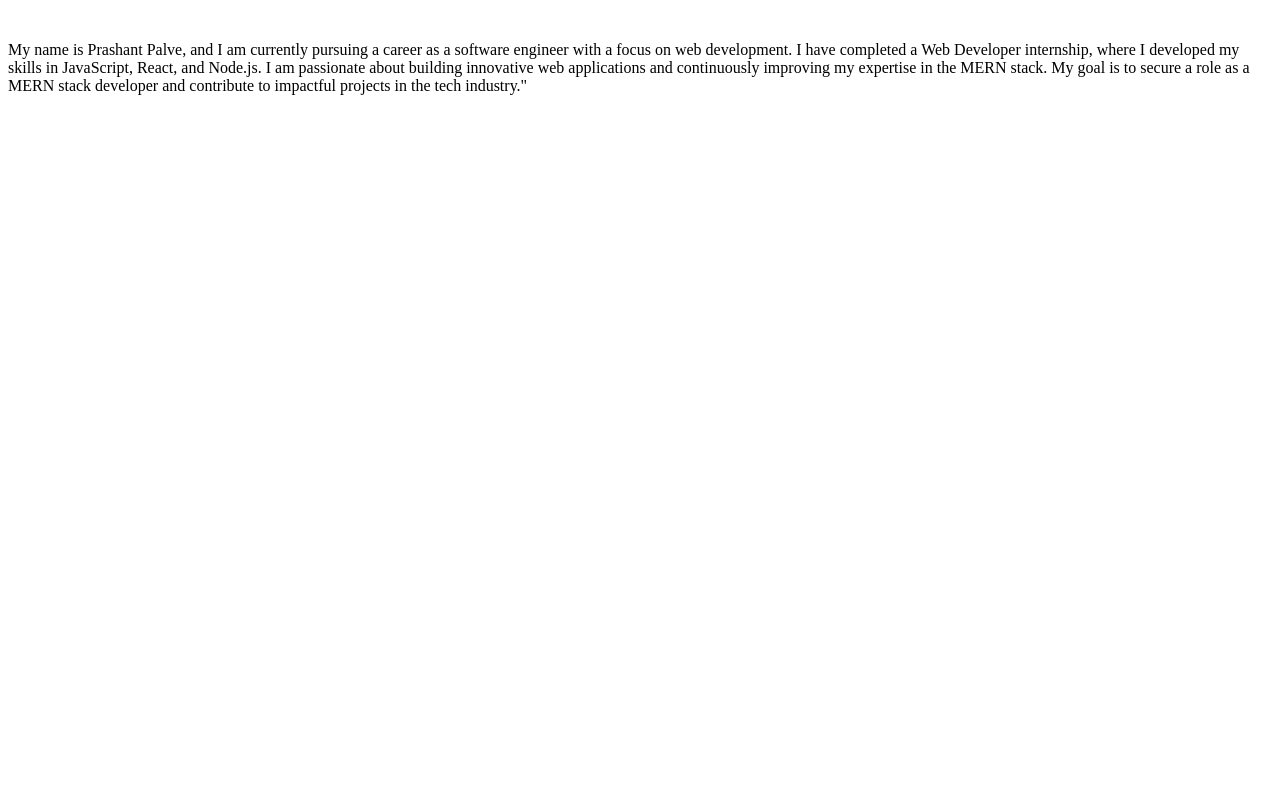
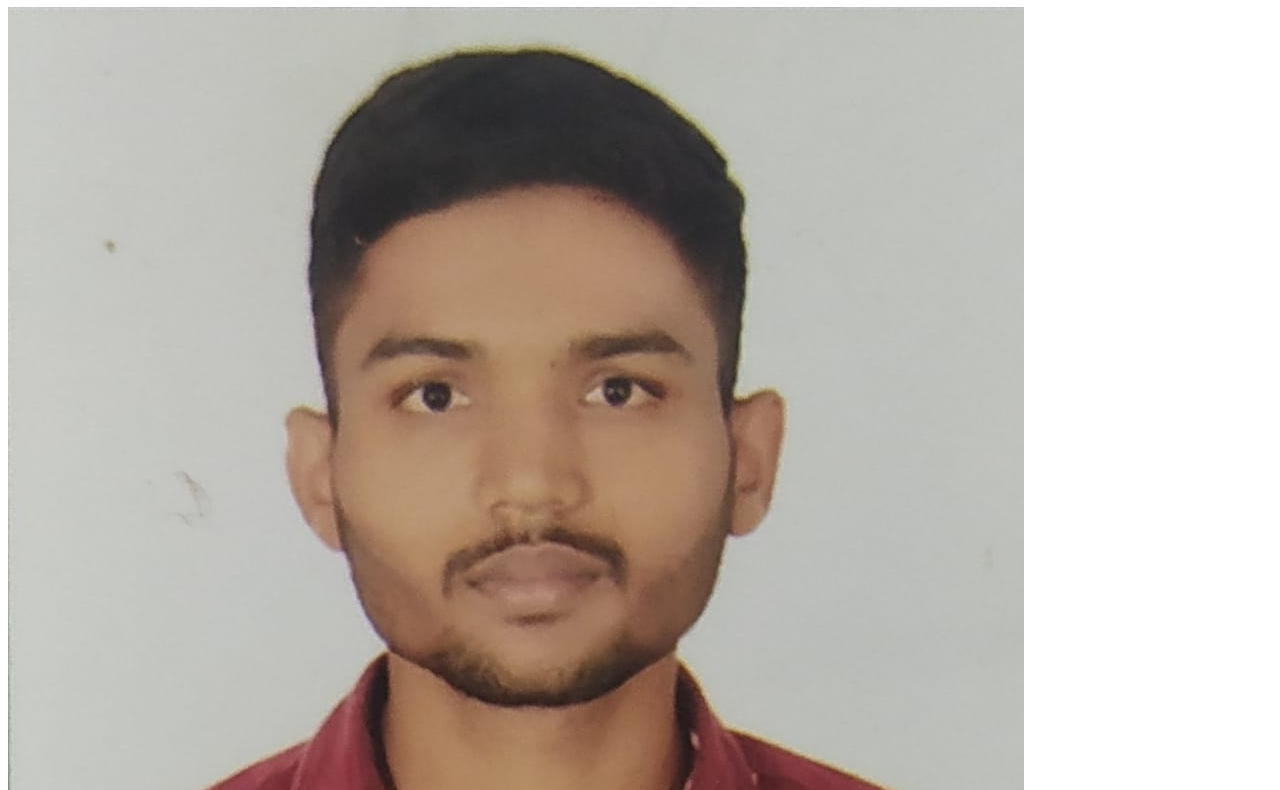
Before and after one commit to PrashantPalve01/Web-Page, a plain HTML site: page index.html in a window 1280 px wide. Shown: the part 73-863 px from the top of the page. Before the commit the page ends 800 px from the top, so only its background shows below. Drawn offline with Linux system fonts and the light colour scheme; the site is published under a folder, as on GitHub Pages, so addresses that start at the root find nothing.

Commit message:
change index file

```diff
--- a/index.html
+++ b/index.html
@@ -4,7 +4,7 @@
 </head>
 <body>
     <h1>Prashant Adinath Palve</h1>
-    <img src="/PP.jpg" alt="">
+    <img src="PP.jpg" alt="">
     <p>My name is Prashant Palve, and I am currently pursuing a career as a software engineer with a focus on web development. I have completed a Web Developer internship, where I developed my skills in JavaScript, React, and Node.js. I am passionate about building innovative web applications and continuously improving my expertise in the MERN stack. My goal is to secure a role as a MERN stack developer and contribute to impactful projects in the tech industry."</p>
 </body>
 </html>
```
